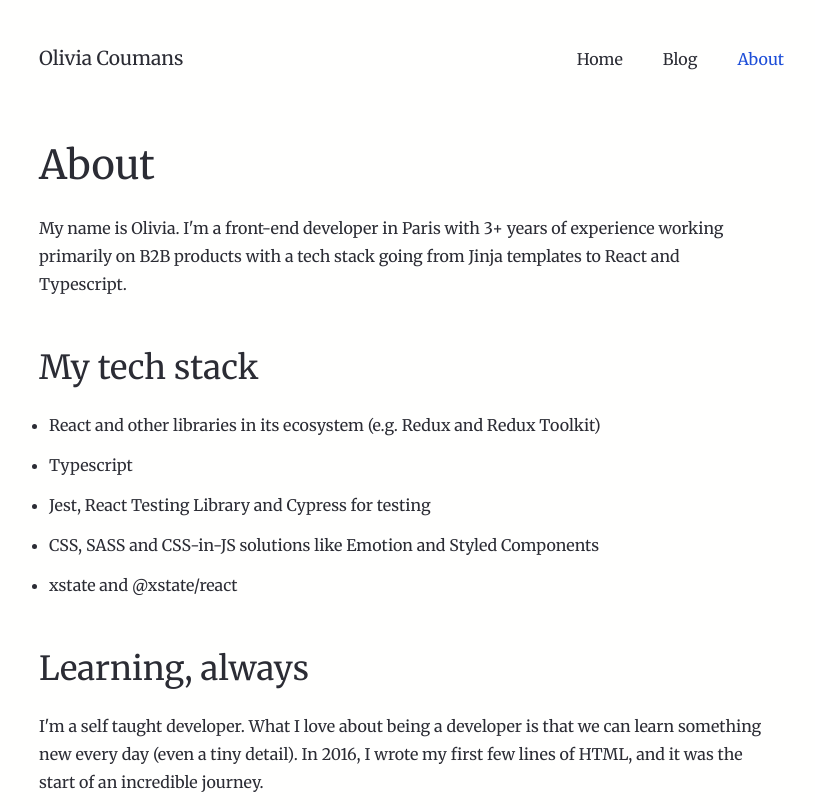
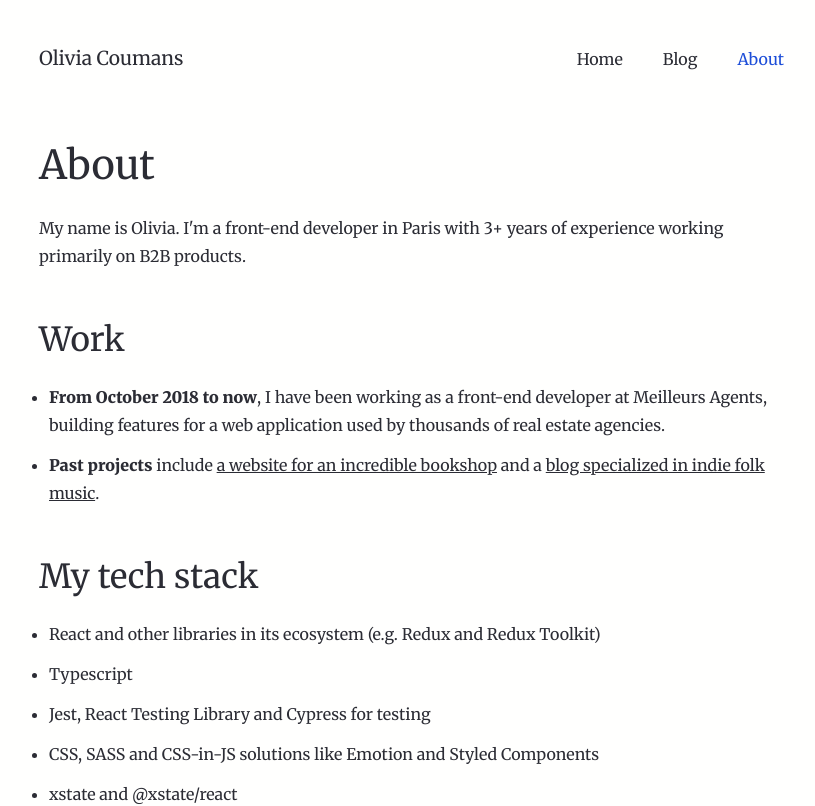
Before and after one commit to liv7c/devblog, a Next.js app: page /about in a window 1280 px wide. Shown: the top 806 px of the page, without its empty margins (221-1036 px from the left). Built offline with nearby package versions, Linux system fonts and the light colour scheme.

Commit message:
feat(about): update about page

```diff
--- a/pages/about.tsx
+++ b/pages/about.tsx
@@ -9,9 +9,28 @@ const About: NextPage = () => {
       <h1>About</h1>
       <p>
         My name is Olivia. I&apos;m a front-end developer in Paris with 3+ years
-        of experience working primarily on B2B products with a tech stack going
-        from Jinja templates to React and Typescript.
+        of experience working primarily on B2B products.
       </p>
+
+      <h2>Work</h2>
+      <ul>
+        <li>
+          <strong>From October 2018 to now</strong>, I have been working as a
+          front-end developer at Meilleurs Agents, building features for a web
+          application used by thousands of real estate agencies.
+        </li>
+        <li>
+          <strong>Past projects</strong> include{' '}
+          <a href="https://www.pierrecoumansbooks.com/">
+            a website for an incredible bookshop
+          </a>{' '}
+          and a{' '}
+          <a href="https://www.swayandbreathe.com/">
+            blog specialized in indie folk music
+          </a>
+          .
+        </li>
+      </ul>
 
       <h2>My tech stack</h2>
       <ul>
```
